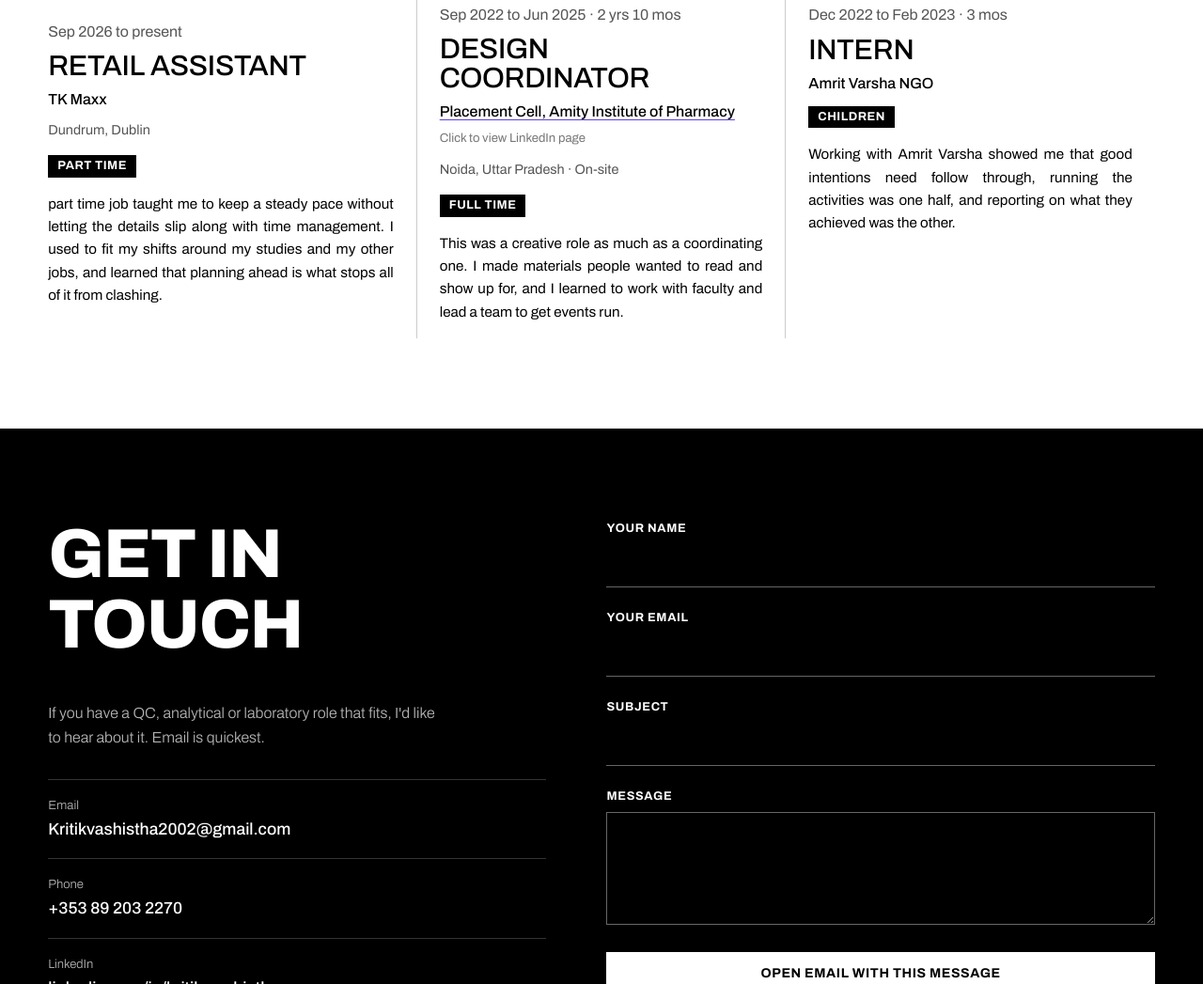
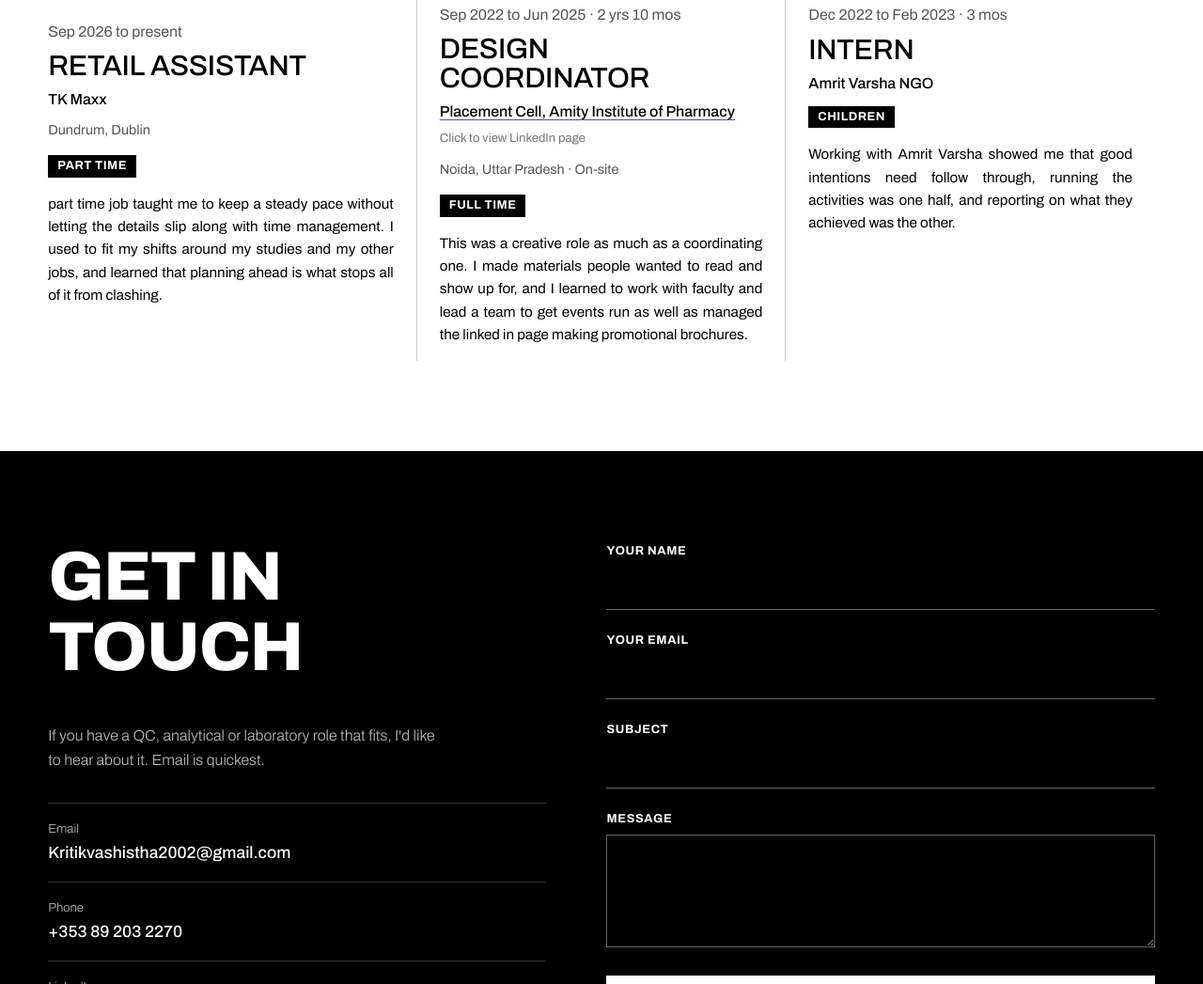
Before and after one commit to KritikVashistha/Kritik_Portfolio, a plain HTML site: page index.html in a window 1280 px wide. Shown: the part 6990-8037 px from the top of the page at 94% size. Drawn offline with Linux system fonts and the light colour scheme.

```diff
--- a/index.html
+++ b/index.html
@@ -493,7 +493,7 @@ textarea:focus{border-color:var(--pink)}
           <div class="link-note">Click to view LinkedIn page</div>
           <div class="place">Noida, Uttar Pradesh  · On-site</div>
           <span class="chip black">Full time</span>
-          <p style="text-align: justify;">This was a creative role as much as a coordinating one. I made materials people wanted to read and show up for, and I learned to work with faculty and lead a team to get events run.</p>
+          <p style="text-align: justify;">This was a creative role as much as a coordinating one. I made materials people wanted to read and show up for, and I learned to work with faculty and lead a team to get events run as well as managed the linked in page making promotional brochures.</p>
         </article>
         <article class="extra-card">
           <div class="activity-gallery" role="region" aria-label="Amrit Varsha NGO photos" aria-roledescription="slideshow">
```
